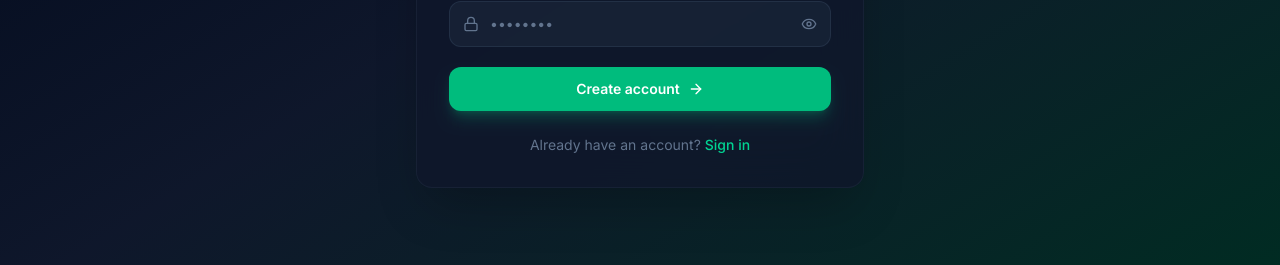
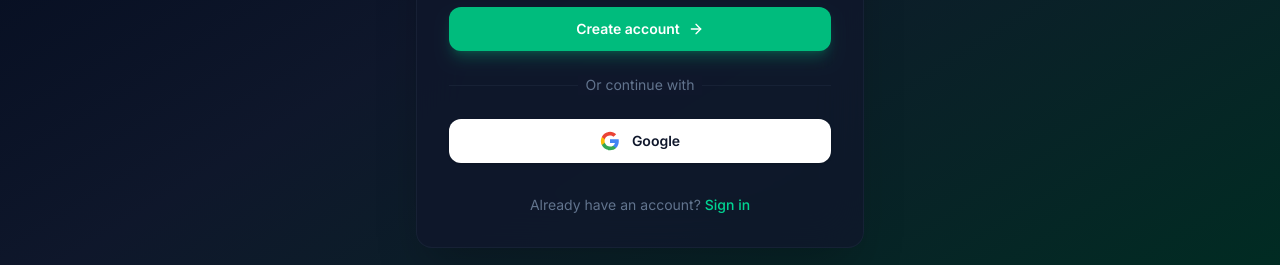
Before and after one commit to shahulhameed-csecore/Collabo-2, a Next.js app: page /signup in a window 1280 px wide. Shown: the part 496-761 px from the top of the page. Built offline with nearby package versions, Linux system fonts and the light colour scheme; no server answers.

Commit message:
feat: add sign up with google using supabase oauth

```diff
--- /dev/null
+++ b/app/auth/callback/route.ts
@@ -0,0 +1,39 @@
+import { NextResponse } from 'next/server';
+import { createServerClient, type CookieOptions } from '@supabase/ssr';
+import { cookies } from 'next/headers';
+
+export async function GET(request: Request) {
+  const { searchParams, origin } = new URL(request.url);
+  const code = searchParams.get('code');
+  const next = searchParams.get('next') ?? '/dashboard';
+
+  if (code) {
+    const cookieStore = await cookies();
+    const supabase = createServerClient(
+      process.env.NEXT_PUBLIC_SUPABASE_URL!,
+      process.env.NEXT_PUBLIC_SUPABASE_ANON_KEY!,
+      {
+        cookies: {
+          get(name: string) {
+            return cookieStore.get(name)?.value;
+          },
+          set(name: string, value: string, options: CookieOptions) {
+            cookieStore.set({ name, value, ...options });
+          },
+          remove(name: string, options: CookieOptions) {
+            cookieStore.delete({ name, ...options });
+          },
+        },
+      }
+    );
+
+    const { error } = await supabase.auth.exchangeCodeForSession(code);
+    if (!error) {
+      // Successful authentication, redirect to the dashboard
+      return NextResponse.redirect(`${origin}${next}`);
+    }
+  }
+
+  // If there's an error or no code, redirect to login page with an error state
+  return NextResponse.redirect(`${origin}/login?error=oauth`);
+}
--- a/app/login/page.tsx
+++ b/app/login/page.tsx
@@ -29,6 +29,21 @@
       router.push('/dashboard');
     }
   };
+
+  const handleGoogleLogin = async () => {
+    setLoading(true);
+    const { error } = await supabase.auth.signInWithOAuth({
+      provider: 'google',
+      options: {
+        redirectTo: `${window.location.origin}/auth/callback`,
+      },
+    });
+    if (error) {
+      toast.error(error.message || 'Google login failed.');
+      setLoading(false);
+    }
+  };
+
 
   return (
     <div className="min-h-screen bg-gradient-to-br from-slate-950 via-slate-900 to-emerald-950 flex items-center justify-center p-4">
@@ -97,7 +112,46 @@
             </button>
           </form>
 
-          <p className="mt-6 text-center text-sm text-slate-500">
+          {/* Divider */}
+          <div className="relative mt-6 mb-6">
+            <div className="absolute inset-0 flex items-center">
+              <div className="w-full border-t border-slate-800/60"></div>
+            </div>
+            <div className="relative flex justify-center text-sm">
+              <span className="px-2 bg-slate-900 text-slate-500">Or continue with</span>
+            </div>
+          </div>
+
+          {/* Google Button */}
+          <button
+            type="button"
+            onClick={handleGoogleLogin}
+            disabled={loading}
+            className="w-full flex items-center justify-center gap-3 bg-white hover:bg-slate-50 text-slate-900 font-semibold rounded-xl py-3 text-sm transition-all shadow-sm disabled:opacity-60 disabled:cursor-not-allowed"
+          >
+            <svg className="w-5 h-5" viewBox="0 0 24 24">
+              <path
+                d="M22.56 12.25c0-.78-.07-1.53-.2-2.25H12v4.26h5.92c-.26 1.37-1.04 2.53-2.21 3.31v2.77h3.57c2.08-1.92 3.28-4.74 3.28-8.09z"
+                fill="#4285F4"
+              />
+              <path
+                d="M12 23c2.97 0 5.46-.98 7.28-2.66l-3.57-2.77c-.98.66-2.23 1.06-3.71 1.06-2.86 0-5.29-1.93-6.16-4.53H2.18v2.84C3.99 20.53 7.7 23 12 23z"
+                fill="#34A853"
+              />
+              <path
+                d="M5.84 14.09c-.22-.66-.35-1.36-.35-2.09s.13-1.43.35-2.09V7.07H2.18C1.43 8.55 1 10.22 1 12s.43 3.45 1.18 4.93l2.85-2.22.81-.62z"
+                fill="#FBBC05"
+              />
+              <path
+                d="M12 5.38c1.62 0 3.06.56 4.21 1.64l3.15-3.15C17.45 2.09 14.97 1 12 1 7.7 1 3.99 3.47 2.18 7.07l3.66 2.84c.87-2.6 3.3-4.53 6.16-4.53z"
+                fill="#EA4335"
+              />
+              <path d="M1 1h22v22H1z" fill="none" />
+            </svg>
+            Google
+          </button>
+
+          <p className="mt-8 text-center text-sm text-slate-500">
             Don&apos;t have an account?{' '}
             <Link href="/signup" className="text-emerald-400 hover:text-emerald-300 font-medium transition-colors">
               Create one free
--- a/app/signup/page.tsx
+++ b/app/signup/page.tsx
@@ -63,6 +63,20 @@
       toast.error(error.message || 'Signup failed. Please try again.');
     } else {
       setSuccess(true);
+    }
+  };
+
+  const handleGoogleLogin = async () => {
+    setLoading(true);
+    const { error } = await supabase.auth.signInWithOAuth({
+      provider: 'google',
+      options: {
+        redirectTo: `${window.location.origin}/auth/callback`,
+      },
+    });
+    if (error) {
+      toast.error(error.message || 'Google login failed.');
+      setLoading(false);
     }
   };
 
@@ -224,7 +238,46 @@
             </button>
           </form>
 
-          <p className="mt-6 text-center text-sm text-slate-500">
+          {/* Divider */}
+          <div className="relative mt-6 mb-6">
+            <div className="absolute inset-0 flex items-center">
+              <div className="w-full border-t border-slate-800/60"></div>
+            </div>
+            <div className="relative flex justify-center text-sm">
+              <span className="px-2 bg-slate-900 text-slate-500">Or continue with</span>
+            </div>
+          </div>
+
+          {/* Google Button */}
+          <button
+            type="button"
+            onClick={handleGoogleLogin}
+            disabled={loading}
+            className="w-full flex items-center justify-center gap-3 bg-white hover:bg-slate-50 text-slate-900 font-semibold rounded-xl py-3 text-sm transition-all shadow-sm disabled:opacity-60 disabled:cursor-not-allowed"
+          >
+            <svg className="w-5 h-5" viewBox="0 0 24 24">
+              <path
+                d="M22.56 12.25c0-.78-.07-1.53-.2-2.25H12v4.26h5.92c-.26 1.37-1.04 2.53-2.21 3.31v2.77h3.57c2.08-1.92 3.28-4.74 3.28-8.09z"
+                fill="#4285F4"
+              />
+              <path
+                d="M12 23c2.97 0 5.46-.98 7.28-2.66l-3.57-2.77c-.98.66-2.23 1.06-3.71 1.06-2.86 0-5.29-1.93-6.16-4.53H2.18v2.84C3.99 20.53 7.7 23 12 23z"
+                fill="#34A853"
+              />
+              <path
+                d="M5.84 14.09c-.22-.66-.35-1.36-.35-2.09s.13-1.43.35-2.09V7.07H2.18C1.43 8.55 1 10.22 1 12s.43 3.45 1.18 4.93l2.85-2.22.81-.62z"
+                fill="#FBBC05"
+              />
+              <path
+                d="M12 5.38c1.62 0 3.06.56 4.21 1.64l3.15-3.15C17.45 2.09 14.97 1 12 1 7.7 1 3.99 3.47 2.18 7.07l3.66 2.84c.87-2.6 3.3-4.53 6.16-4.53z"
+                fill="#EA4335"
+              />
+              <path d="M1 1h22v22H1z" fill="none" />
+            </svg>
+            Google
+          </button>
+
+          <p className="mt-8 text-center text-sm text-slate-500">
             Already have an account?{' '}
             <Link href="/login" className="text-emerald-400 hover:text-emerald-300 font-medium transition-colors">
               Sign in
```
